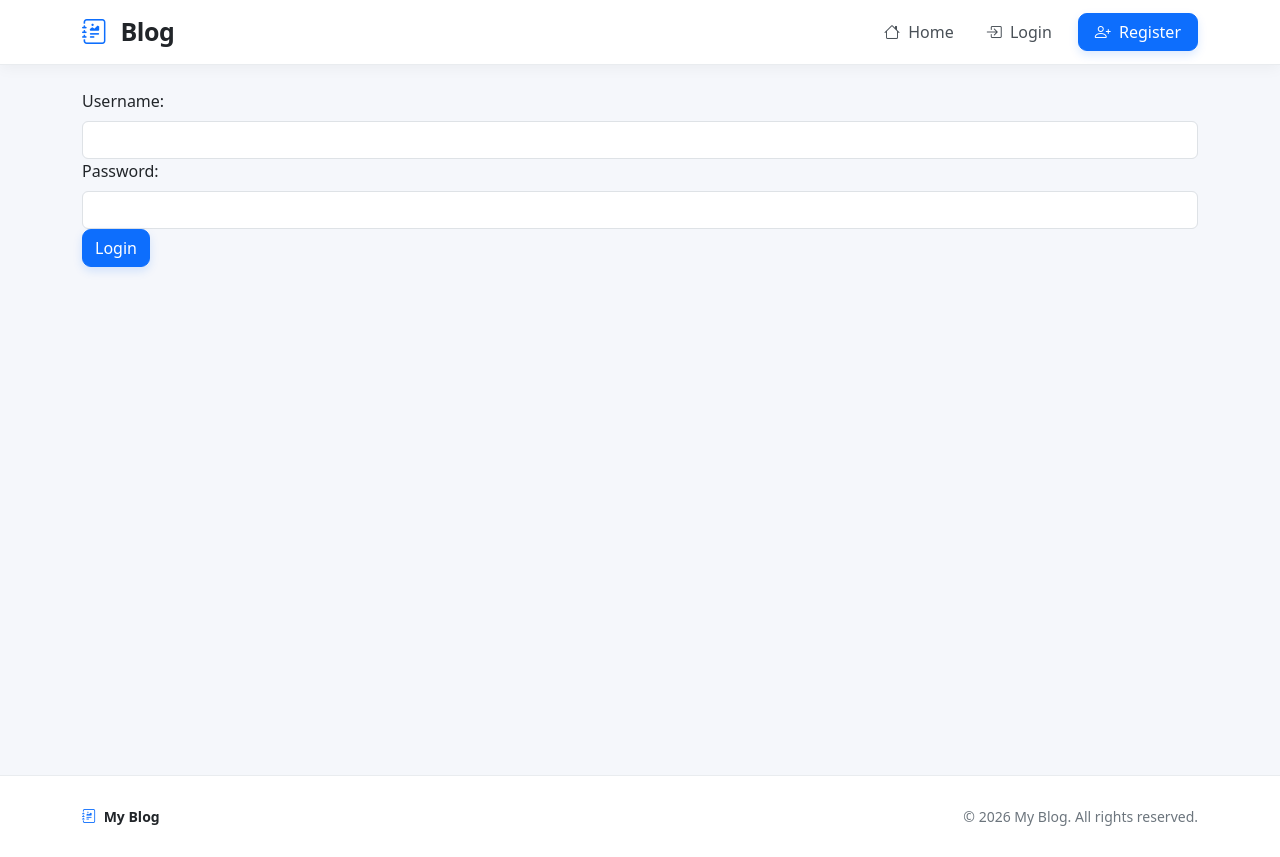
After one commit to aadarshmdhr/Blog, a Django app: page /accounts/login/ in a window 1280 px wide. The commit adds this page. Run offline with Django 5.2, Linux system fonts and the light colour scheme; some libraries are stand-ins or nearby versions.

Commit message:
Fixed issues while loging out

```diff
--- a/BLOG/settings.py
+++ b/BLOG/settings.py
@@ -119,6 +119,10 @@ STATIC_URL = 'static/'
 STATICFILES_DIRS = ["static"]
 
 
+LOGIN_REDIRECT_URL = "/"
+LOGOUT_REDIRECT_URL = "/"
+
+
 # Email
 # https://docs.djangoproject.com/en/6.1/topics/email/#topic-email-configuration
 
--- a/BLOG/urls.py
+++ b/BLOG/urls.py
@@ -18,7 +18,11 @@ Including another URLconf
 from django.contrib import admin
 from django.urls import include, path
 
+from django.contrib.auth import views as auth_views
+
 urlpatterns = [
     path("admin/", admin.site.urls),
     path("", include("blog_app.urls")),  # Include the blog_app URLs
+    path("accounts/login/", auth_views.LoginView.as_view(), name="login"),
+    path("accounts/logout/", auth_views.LogoutView.as_view(), name="logout"),
 ]
--- a/templates/base.html
+++ b/templates/base.html
@@ -8,34 +8,43 @@
     <meta charset="utf-8">
     <meta name="viewport" content="width=device-width, initial-scale=1">
 
-    <title>
-        {% block title %}My Blog{% endblock title %}
-    </title>
+    <title>{% block title %}My Blog{% endblock title %}</title>
 
-    <!-- Bootstrap -->
+    <!-- Bootstrap CSS -->
     <link href="{% static 'css/bootstrap.min.css' %}" rel="stylesheet">
 
     <!-- Bootstrap Icons -->
     <link rel="stylesheet" href="https://cdn.jsdelivr.net/npm/bootstrap-icons@1.11.3/font/bootstrap-icons.min.css">
 
-    <!-- Custom CSS -->
     <style>
+        /* ==============================
+           Global
+        ============================== */
+
         body {
             background: #f5f7fb;
             color: #212529;
-            font-family: system-ui, -apple-system, BlinkMacSystemFont,
-                "Segoe UI", sans-serif;
+            font-family:
+                system-ui,
+                -apple-system,
+                BlinkMacSystemFont,
+                "Segoe UI",
+                sans-serif;
         }
 
-        /* Navbar */
+
+        /* ==============================
+           Navbar
+        ============================== */
+
         .navbar-custom {
             background: #ffffff;
             border-bottom: 1px solid #e9ecef;
-            box-shadow: 0 2px 12px rgba(0, 0, 0, 0.04);
+            box-shadow: 0 2px 15px rgba(0, 0, 0, 0.05);
         }
 
         .navbar-brand {
-            font-size: 24px;
+            font-size: 25px;
             font-weight: 800;
             color: #212529 !important;
             letter-spacing: -0.5px;
@@ -45,7 +54,9 @@
             color: #0d6efd;
         }
 
+
         /* Navigation links */
+
         .nav-link {
             color: #495057 !important;
             font-weight: 500;
@@ -59,32 +70,87 @@
             color: #0d6efd !important;
         }
 
+
+        /* Active navigation */
+
+        .nav-link.active {
+            background: #eef4ff;
+            color: #0d6efd !important;
+        }
+
+
         /* Buttons */
+
         .btn {
             border-radius: 9px;
             font-weight: 500;
         }
 
-        .btn-add {
-            padding-left: 16px;
-            padding-right: 16px;
+        .btn-primary {
+            box-shadow: 0 4px 10px rgba(13, 110, 253, 0.15);
         }
 
-        /* Main content */
-        main {
-            min-height: calc(100vh - 80px);
+
+        /* ==============================
+           User Dropdown
+        ============================== */
+
+        .dropdown-menu {
+            border-radius: 12px;
+            padding: 8px;
+            min-width: 190px;
         }
 
-        /* Footer */
+        .dropdown-item {
+            border-radius: 7px;
+            padding: 9px 12px;
+        }
+
+        .dropdown-item:hover {
+            background: #f1f5ff;
+        }
+
+        .dropdown-item.text-danger:hover {
+            background: #fff1f1;
+        }
+
+
+        /* ==============================
+           Main Content
+        ============================== */
+
+        main {
+            min-height: calc(100vh - 150px);
+        }
+
+
+        /* ==============================
+           Footer
+        ============================== */
+
         .footer {
             margin-top: 60px;
             padding: 30px 0;
             border-top: 1px solid #e9ecef;
+            background: #ffffff;
             color: #6c757d;
             font-size: 14px;
         }
 
-        /* Mobile */
+        .footer-brand {
+            font-weight: 700;
+            color: #212529;
+        }
+
+        .footer-brand i {
+            color: #0d6efd;
+        }
+
+
+        /* ==============================
+           Mobile
+        ============================== */
+
         @media (max-width: 991px) {
 
             .navbar-nav {
@@ -95,8 +161,13 @@
                 margin-bottom: 5px;
             }
 
-            .navbar-buttons {
-                margin-top: 10px;
+            .navbar-toggler {
+                box-shadow: none !important;
+            }
+
+            .dropdown-menu {
+                box-shadow: none !important;
+                border: 1px solid #e9ecef !important;
             }
 
         }
@@ -107,19 +178,26 @@
 
 <body>
 
-    <!-- Navigation -->
+
+    <!-- =================================
+         Navigation
+    ================================== -->
+
     <nav class="navbar navbar-expand-lg navbar-custom sticky-top">
 
         <div class="container">
 
+
             <!-- Logo -->
+
             <a class="navbar-brand" href="/">
                 <i class="bi bi-journal-richtext me-2"></i>
                 Blog
             </a>
 
 
-            <!-- Mobile Toggle -->
+            <!-- Mobile Menu Button -->
+
             <button class="navbar-toggler border-0" type="button" data-bs-toggle="collapse" data-bs-target="#mainNavbar"
                 aria-controls="mainNavbar" aria-expanded="false" aria-label="Toggle navigation">
 
@@ -128,17 +206,22 @@
             </button>
 
 
-            <!-- Navigation -->
+            <!-- Navigation Menu -->
+
             <div class="collapse navbar-collapse" id="mainNavbar">
 
                 <ul class="navbar-nav ms-auto align-items-lg-center gap-lg-1">
 
+
                     <!-- Home -->
+
                     <li class="nav-item">
 
-                        <a class="nav-link" href="#">
+                        <a class="nav-link" href="/">
+
                             <i class="bi bi-house me-1"></i>
                             Home
+
                         </a>
 
                     </li>
@@ -146,85 +229,128 @@
 
                     {% if request.user.is_authenticated %}
 
+
                     <!-- Add Post -->
+
                     <li class="nav-item">
 
                         <a class="nav-link" href="#">
+
                             <i class="bi bi-plus-circle me-1"></i>
-                            New Post
+                            Add Post
+
                         </a>
 
                     </li>
 
 
                     <!-- Drafts -->
+
                     <li class="nav-item">
 
                         <a class="nav-link" href="#">
+
                             <i class="bi bi-file-earmark-text me-1"></i>
                             Drafts
+
                         </a>
 
                     </li>
 
 
-                    <!-- User -->
+                    <!-- User Dropdown -->
+
                     <li class="nav-item dropdown">
 
                         <a class="nav-link dropdown-toggle" href="#" role="button" data-bs-toggle="dropdown"
                             aria-expanded="false">
 
                             <i class="bi bi-person-circle me-1"></i>
+
                             {{ request.user.username }}
 
                         </a>
 
 
-                        <ul class="dropdown-menu dropdown-menu-end border-0 shadow-sm">
+                        <ul class="dropdown-menu dropdown-menu-end shadow-sm border-0">
+
+
+                            <!-- Profile -->
 
                             <li>
+
                                 <a class="dropdown-item" href="#">
+
                                     <i class="bi bi-person me-2"></i>
                                     Profile
+
                                 </a>
+
                             </li>
 
+
+                            <!-- Settings -->
+
                             <li>
+
                                 <a class="dropdown-item" href="#">
+
                                     <i class="bi bi-gear me-2"></i>
                                     Settings
+
                                 </a>
+
                             </li>
+
 
                             <li>
                                 <hr class="dropdown-divider">
                             </li>
 
+
+                            <!-- Logout -->
+
                             <li>
-                                <a class="dropdown-item text-danger" href="#">
-                                    <i class="bi bi-box-arrow-right me-2"></i>
-                                    Logout
-                                </a>
+
+                                <form action="{% url 'logout' %}" method="post">
+
+                                    {% csrf_token %}
+
+                                    <button type="submit" class="dropdown-item text-danger">
+
+                                        <i class="bi bi-box-arrow-right me-2"></i>
+                                        Logout
+
+                                    </button>
+
+                                </form>
+
                             </li>
 
                         </ul>
 
                     </li>
 
+
                     {% else %}
 
+
                     <!-- Login -->
+
                     <li class="nav-item">
 
-                        <a class="nav-link" href="#">
+                        <a class="nav-link" href="{% url 'login' %}">
+
                             <i class="bi bi-box-arrow-in-right me-1"></i>
                             Login
+
                         </a>
 
                     </li>
 
 
                     <!-- Register -->
+
                     <li class="nav-item">
 
                         <a class="btn btn-primary px-3 ms-lg-2" href="#">
@@ -236,7 +362,9 @@
 
                     </li>
 
+
                     {% endif %}
+
 
                 </ul>
 
@@ -247,7 +375,11 @@
     </nav>
 
 
-    <!-- Main Content -->
+
+    <!-- =================================
+         Main Content
+    ================================== -->
+
     <main>
 
         <div class="container py-4">
@@ -260,21 +392,38 @@
     </main>
 
 
-    <!-- Footer -->
+
+    <!-- =================================
+         Footer
+    ================================== -->
+
     <footer class="footer">
 
         <div class="container">
 
             <div class="d-flex flex-column flex-md-row
-                        justify-content-between align-items-center">
+                       justify-content-between
+                       align-items-center">
 
-                <div>
+
+                <!-- Footer Brand -->
+
+                <div class="footer-brand">
+
                     <i class="bi bi-journal-richtext me-1"></i>
-                    <strong>My Blog</strong>
+
+                    My Blog
+
                 </div>
 
+
+                <!-- Copyright -->
+
                 <div class="mt-2 mt-md-0">
-                    © {% now "Y" %} My Blog. All rights reserved.
+
+                    © {% now "Y" %} My Blog.
+                    All rights reserved.
+
                 </div>
 
             </div>
@@ -284,7 +433,9 @@
     </footer>
 
 
+
     <!-- Bootstrap JavaScript -->
+
     <script src="{% static 'js/bootstrap.bundle.min.js' %}"></script>
 
 </body>
--- a/templates/post_list.html
+++ b/templates/post_list.html
@@ -14,7 +14,7 @@
                 </a>
             </h1>
             <p class="text-muted mb-0">
-                Read the latest articles and stories from our authors.
+                Read the latest articles and stories from the authors.
             </p>
         </div>
 
--- /dev/null
+++ b/templates/registration/login.html
@@ -0,0 +1,19 @@
+{% extends "base.html" %}
+
+{% block content %}
+
+<form action="" method="post">
+
+    {% csrf_token %}
+
+    <label for="username" class="form-label">Username:</label>
+    <input type="text" name="username" id="username" class="form-control" required>
+
+    <label for="password" class="form-label">Password:</label>
+    <input type="password" name="password" id="password" class="form-control" required>
+
+    <button type="submit" class="btn btn-primary">Login</button>
+
+</form>
+
+{% endblock content %}
```
Also changed, not shown: db.sqlite3.
